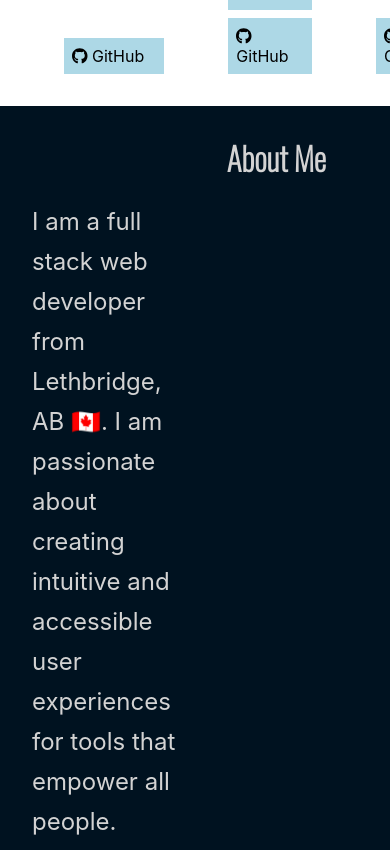
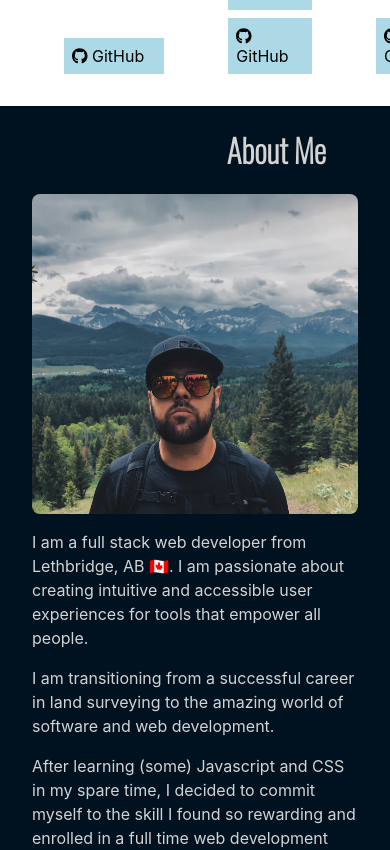
Before and after one commit to loganwoolf/loganwoolf.github.io, a React (Create React App) app: page / in a window 390 px wide. Shown: the part 3375-4225 px from the top of the page. Built offline with nearby package versions, Linux system fonts and the light colour scheme.

Commit message:
Make about page responsive and mobile first

```diff
--- a/src/components/About.css
+++ b/src/components/About.css
@@ -2,23 +2,29 @@
   display: flex;
   flex-direction: column;
   height: 100%;
-  line-height: 2.5rem;
-  font-size: 1.5rem;
-}
-#about > h2 {
-  padding-bottom: unset;
+  line-height: 1.5rem;
 }
 #about > .about-content {
-  justify-self: flex-end;
-  display: grid;
-  grid-template-columns: 1fr 1fr;
-  margin-top: auto;
-  margin-bottom: auto;
-  gap: 4rem;
-  width: 100%;
+  --about-width: 50ch;
+  display: flex;
+  flex-direction: column;
+  align-items: center;
 }
+
 #about > .about-content > img {
-  align-self: center;
-  width: 100%;
+  width: min(100%, calc(100vh - 10rem));
+  max-width: var(--about-width);
   border-radius: 0.5rem;
 }
+#about > .about-content > .about-text  {
+  max-width: var(--about-width);
+}
+@media (min-width: 667px) and (max-height: 450px) {
+  #about {
+    font-size: 1.5rem;
+    line-height: 2.0rem;
+  }
+  #about > .about-content > img {
+    margin-top: -5rem;
+  }
+}
--- a/src/components/About.jsx
+++ b/src/components/About.jsx
@@ -28,8 +28,8 @@ const About = () => {
     <section id="about">
       <h2>About Me</h2>
       <div className="about-content">
+        <img className="about-image" src="images/portrait.jpg" alt="" />
         <div className="about-text">{paragraphs}</div>
-        <img className="about-image" src="images/portrait.jpg" alt="" />
       </div>
     </section>
   );
```
